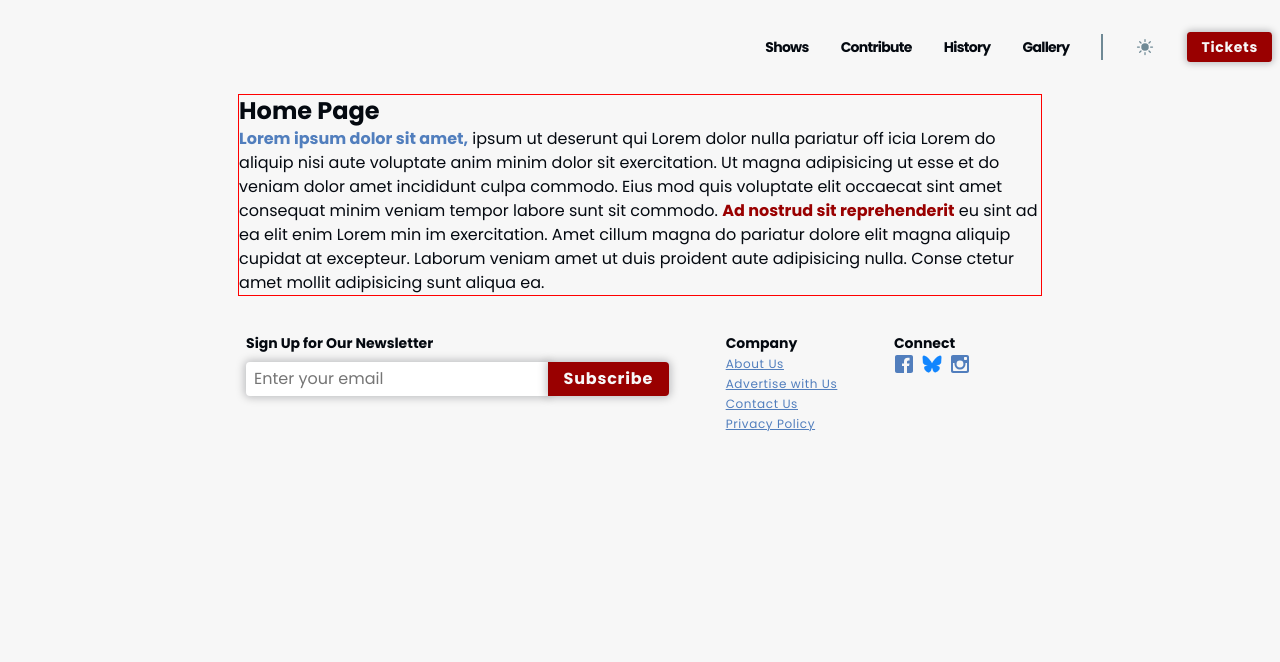
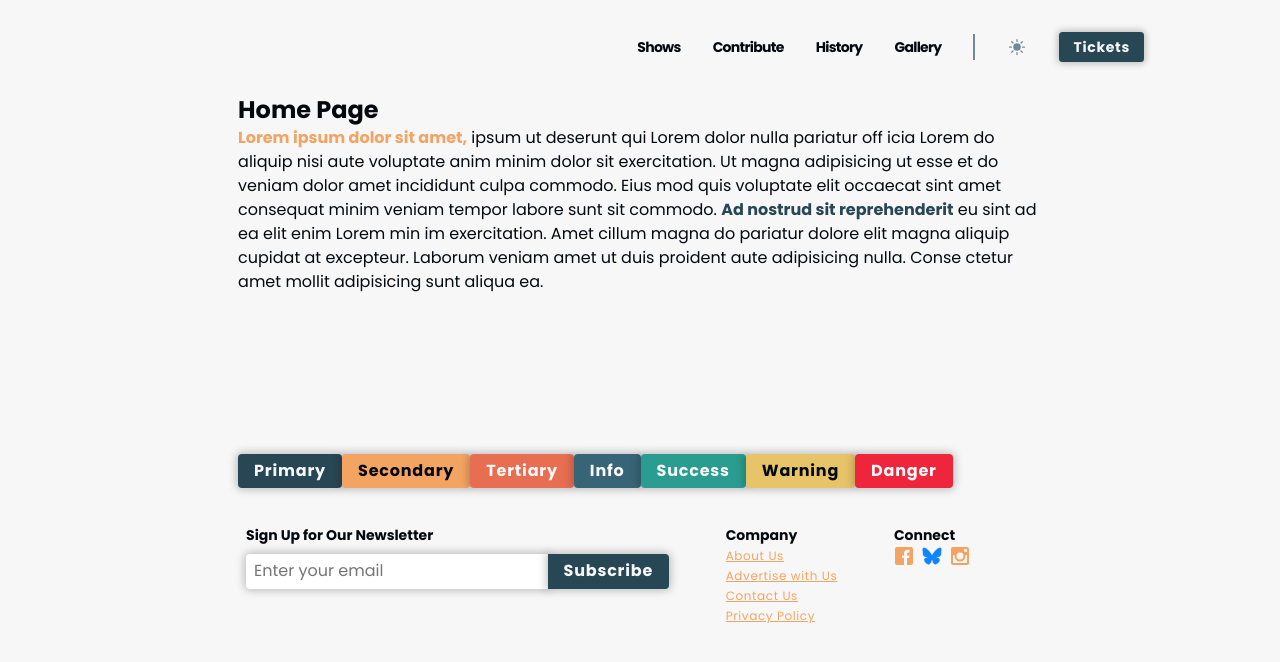
Before and after one commit to jdmallen/rocking-horse, a Nuxt app in the folder frontend/: page / in a window 1280 px wide. Shown: the top 662 px of the page. Built offline with nearby package versions, Linux system fonts and the light colour scheme.

Commit message:
Add more colorful option

```diff
--- a/frontend/components/AppHeader.vue
+++ b/frontend/components/AppHeader.vue
@@ -151,6 +151,14 @@
 		width: var(--size-2xl);
 		height: var(--size-2xl);
 		display: block;
+
+		@media (prefers-color-scheme: light) {
+			color: var(--clr-dark);
+		}
+
+		@media (prefers-color-scheme: dark) {
+			color: var(--clr-light);
+		}
 	}
 
 	/* md */
--- a/frontend/pages/index.vue
+++ b/frontend/pages/index.vue
@@ -1,6 +1,6 @@
 <template>
-	<div class="container">
-		<article>
+	<div class="container-col">
+		<article class="section">
 			<h1>Home Page</h1>
 			<p>
 				<a>Lorem ipsum dolor sit amet,</a> ipsum ut deserunt qui Lorem dolor
@@ -15,5 +15,14 @@
 				ea.
 			</p>
 		</article>
+		<article class="section">
+			<button class="btn btn-primary">Primary</button>
+			<button class="btn btn-secondary">Secondary</button>
+			<button class="btn btn-tertiary">Tertiary</button>
+			<button class="btn btn-info">Info</button>
+			<button class="btn btn-success">Success</button>
+			<button class="btn btn-warning">Warning</button>
+			<button class="btn btn-danger">Danger</button>
+		</article>
 	</div>
 </template>
--- a/frontend/styles/global.css
+++ b/frontend/styles/global.css
@@ -12,34 +12,26 @@ Credit to @slayingthedragon on YouTube for inspiring much of this!
 	/* https://coolors.co/04080f-507dbc-60a561-efcb68-ebbe9b-800000-fafafa */
 
 	/* colors */
-	--hsl-asparagus-huesat: 121deg 28%;
-	--hsl-asparagus-lum: 51%;
-	--hsl-butterscotch-huesat: 32deg 83%;
-	--hsl-butterscotch-lum: 59%;
-	--hsl-cerulean-huesat: 196deg 36%;
-	--hsl-cerulean-lum: 41%;
-	--hsl-chocolate-cosmos-huesat: 346deg 88%;
-	--hsl-chocolate-cosmos-lum: 19%;
-	--hsl-columbia-blue-huesat: 201deg 38%;
-	--hsl-columbia-blue-lum: 84%;
+	--hsl-charcoal-huesat: 197deg 37%;
+	--hsl-charcoal-lum: 24%;
+
+	--hsl-persian-green-huesat: 173deg 58%;
+	--hsl-persian-green-lum: 39%;
+
+	--hsl-saffron-huesat: 43deg 74%;
+	--hsl-saffron-lum: 66%;
+
+	--hsl-sandy-brown-huesat: 27deg 87%;
+	--hsl-sandy-brown-lum: 67%;
+
+	--hsl-burnt-sienna-huesat: 12deg 76%;
+	--hsl-burnt-sienna-lum: 61%;
+
+	--hsl-red-pantone-huesat: 353deg 86%;
+	--hsl-red-pantone-lum: 54%;
+
 	--hsl-falu-red-huesat: 4deg 98%; /* original Rocking Horse site red */
 	--hsl-falu-red-lum: 25%;/* original Rocking Horse site red */
-	--hsl-glaucous-huesat: 215deg 45%;
-	--hsl-glaucous-lum: 53%;
-	--hsl-light-blue-huesat: 182deg 32%;
-	--hsl-light-blue-lum: 82%;
-	--hsl-maroon-huesat: 0deg 100%;
-	--hsl-maroon-lum: 30%; /* originally 25% */
-	--hsl-naples-yellow-huesat: 44deg 81%;
-	--hsl-naples-yellow-lum: 67%;
-	--hsl-night-huesat: 190deg 31%;
-	--hsl-night-lum: 5%;
-	--hsl-peach-huesat: 26deg 67%;
-	--hsl-peach-lum: 76%;
-	--hsl-pistachio-huesat: 78deg 56%;
-	--hsl-pistachio-lum: 66%;
-	--hsl-vermillion-huesat: 0deg 100%;
-	--hsl-vermillion-lum: 60%;
 
 	/* neutrals */
 	--hsl-anti-flat-white-huesat: 200deg 7%;
@@ -75,20 +67,20 @@ Credit to @slayingthedragon on YouTube for inspiring much of this!
 	--clr-light: hsl(var(--hsl-light-huesat) var(--hsl-light-lum));
 	--clr-slate: hsl(var(--hsl-slate-huesat) var(--hsl-slate-lum));
 
-	--hsl-primary-huesat: var(--hsl-maroon-huesat);
-	--hsl-primary-lum: var(--hsl-maroon-lum);
-	--hsl-secondary-huesat: var(--hsl-glaucous-huesat);
-	--hsl-secondary-lum: var(--hsl-glaucous-lum);
-	--hsl-tertiary-huesat: var(--hsl-peach-huesat);
-	--hsl-tertiary-lum: var(--hsl-peach-lum);
-	--hsl-info-huesat: var(--hsl-columbia-blue-huesat);
-	--hsl-info-lum: var(--hsl-columbia-blue-lum);
-	--hsl-success-huesat: var(--hsl-asparagus-huesat);
-	--hsl-success-lum: var(--hsl-asparagus-lum);
-	--hsl-warning-huesat: var(--hsl-naples-yellow-huesat);
-	--hsl-warning-lum: var(--hsl-naples-yellow-lum);
-	--hsl-danger-huesat: var(--hsl-vermillion-huesat);
-	--hsl-danger-lum: var(--hsl-vermillion-lum);
+	--hsl-primary-huesat: var(--hsl-charcoal-huesat);
+	--hsl-primary-lum: var(--hsl-charcoal-lum);
+	--hsl-secondary-huesat: var(--hsl-sandy-brown-huesat);
+	--hsl-secondary-lum: var(--hsl-sandy-brown-lum);
+	--hsl-tertiary-huesat: var(--hsl-burnt-sienna-huesat);
+	--hsl-tertiary-lum: var(--hsl-burnt-sienna-lum);
+	--hsl-info-huesat: var(--hsl-charcoal-huesat);
+	--hsl-info-lum: calc(var(--hsl-charcoal-lum) + 10%);
+	--hsl-success-huesat: var(--hsl-persian-green-huesat);
+	--hsl-success-lum: var(--hsl-persian-green-lum);
+	--hsl-warning-huesat: var(--hsl-saffron-huesat);
+	--hsl-warning-lum: var(--hsl-saffron-lum);
+	--hsl-danger-huesat: var(--hsl-red-pantone-huesat);
+	--hsl-danger-lum: var(--hsl-red-pantone-lum);
 
 	--clr-primary: hsl(var(--hsl-primary-huesat) var(--hsl-primary-lum));
 	--clr-secondary: hsl(var(--hsl-secondary-huesat) var(--hsl-secondary-lum));
@@ -98,16 +90,17 @@ Credit to @slayingthedragon on YouTube for inspiring much of this!
 	--clr-warning: hsl(var(--hsl-warning-huesat) var(--hsl-warning-lum));
 	--clr-danger: hsl(var(--hsl-danger-huesat) var(--hsl-danger-lum));
 
-	--hsl-emphasis-huesat: var(--hsl-white-huesat);
-	--hsl-emphasis-lum: var(--hsl-white-lum);
-	--hsl-body-color-huesat: var(--hsl-light-huesat);
-	--hsl-body-color-lum: var(--hsl-light-lum);
-	--hsl-body-bg-huesat: var(--hsl-dark-huesat);
-	--hsl-body-bg-lum: var(--hsl-dark-lum);
-	--hsl-box-shadow-huesat: var(--hsl-seasalt-huesat);
-	--hsl-box-shadow-lum: var(--hsl-seasalt-lum);
-	--hsl-box-shadow-emphasis-huesat: var(--hsl-white-huesat);
-	--hsl-box-shadow-emphasis-lum: var(--hsl-white-lum);
+	--hsl-body-color-huesat: var(--hsl-dark-huesat);
+	--hsl-body-color-lum: var(--hsl-dark-lum);
+	--hsl-body-bg-huesat: var(--hsl-light-huesat);
+	--hsl-body-bg-lum: var(--hsl-light-lum);
+
+	--hsl-emphasis-huesat: var(--hsl-black-huesat);
+	--hsl-emphasis-lum: var(--hsl-black-lum);
+	--hsl-box-shadow-huesat: var(--hsl-rich-black-huesat);
+	--hsl-box-shadow-lum: var(--hsl-rich-black-lum);
+	--hsl-box-shadow-emphasis-huesat: var(--hsl-black-huesat);
+	--hsl-box-shadow-emphasis-lum: var(--hsl-black-lum);
 
 	--clr-emphasis: hsl(var(--hsl-emphasis-huesat) var(--hsl-emphasis-lum));
 	--clr-body-color: hsl(var(--hsl-body-color-huesat) var(--hsl-body-color-lum));
@@ -206,7 +199,6 @@ article {
 	margin-left: auto;
 	margin-right: auto;
 	width: 100%;
-	border: solid 1px red;
 }
 
 strong {
--- a/frontend/styles/utils.css
+++ b/frontend/styles/utils.css
@@ -29,6 +29,36 @@
 	transition: transform 0.05s ease, box-shadow 0.1s ease;
 }
 
+.btn.btn-primary {
+	background-color: var(--clr-primary);
+}
+
+.btn.btn-secondary {
+	background-color: var(--clr-secondary);
+	color: var(--clr-dark);
+}
+
+.btn.btn-tertiary {
+	background-color: var(--clr-tertiary);
+}
+
+.btn.btn-info {
+	background-color: var(--clr-info);
+}
+
+.btn.btn-success {
+	background-color: var(--clr-success);
+}
+
+.btn.btn-warning {
+	background-color: var(--clr-warning);
+	color: var(--clr-dark);
+}
+
+.btn.btn-danger {
+	background-color: var(--clr-danger);
+}
+
 .btn:hover {
 	box-shadow: 0 0 0.5em 0.1em var(--clr-box-shadow-emphasis);
 }
@@ -46,17 +76,25 @@
 	height: 20px; /* Using px here only because of iconfiy SVG icons already being 20px */
 }
 
-.container {
+.container,
+.container-col {
 	width: 100%;
 	margin-left: auto;
 	margin-right: auto;
 	padding-left: 0.5rem;
 	padding-right: 0.5rem;
 	display: flex;
+}
+
+.container {
 	justify-content: center;
 }
 
-.section {
+.container-col {
+	flex-direction: column;
+}
+
+.section:not(:nth-of-type(1)) {
 	margin-top: 5rem;
 }
 
@@ -96,21 +134,21 @@
 		max-width: 1024px;
 	}
 
-	.section {
+	.section:not(:nth-of-type(1)) {
 		margin-top: 10rem;
 	}
 }
 
 /* xl */
 @media screen and (width >=1280px) {
-	.container {
+	/* .container {
 		max-width: 1280px;
-	}
+	} */
 }
 
 /* 2xl */
 @media screen and (width >=1536px) {
-	.container {
+	/* .container {
 		max-width: 1536px;
-	}
+	} */
 }
```
